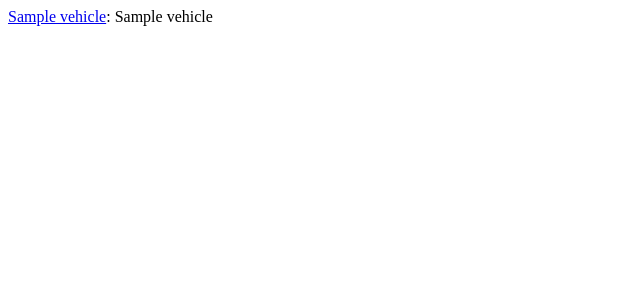
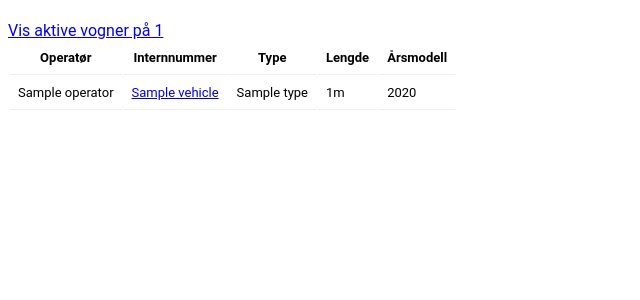
Before and after one commit to datagutten/entur-vehicles, a Django app: template vehicle_info/vehicle_log/templates/vehicle_log/line_log.htm in a window 1280 px wide. Shown: the top 300 px of the page, without its empty margins (0-640 px from the left). Run offline with Django 3.2, Linux system fonts and the light colour scheme; the template is opened without the code that fills it: most values are stand-ins (such as "Sample title", 1, 10 or a date in 2020).

Commit message:
Rewrite line log with table and css

```diff
--- a/vehicle_info/vehicle_log/templates/vehicle_log/line_log.htm
+++ b/vehicle_info/vehicle_log/templates/vehicle_log/line_log.htm
@@ -1,7 +1,31 @@
-{% extends 'vehicle_log/base.html' %}
+{% extends 'vehicle_type/base.html' %}
 
 {% block body %}
-    {% for id, vehicle in vehicles %}
-        <a href="{% url 'logs:vehicle_log' vehicle_id=id %}">{{ id }}</a>: {{ vehicle }}<br />
-    {% endfor %}
+
+    <a href="{% url 'sanntid:active-vehicles' line=line_id %}">Vis aktive vogner på {{ line_id }}</a>
+    <table>
+        <thead>
+        <tr>
+            <th>Operatør</th>
+            <th>Internnummer</th>
+            <th>Type</th>
+            <th>Lengde</th>
+            <th>Årsmodell</th>
+        </tr>
+        </thead>
+        {% for id, vehicle in vehicles %}
+            <tr>
+                <td>{{ vehicle.operator }}</td>
+                <td><a href="{% url 'logs:vehicle_log' vehicle_id=id %}"
+                       title="Vis logg for {{ vehicle.operator }} {{ id }}">{{ id }}</a></td>
+                <td>{{ vehicle.type }}</td>
+                {% if vehicle.length %}
+                    <td>{{ vehicle.length }}m</td>
+                {% else %}
+                    <td></td>
+                {% endif %}
+                <td>{{ vehicle.year }}</td>
+            </tr>
+        {% endfor %}
+    </table>
 {% endblock %}
--- /dev/null
+++ b/vehicle_info/vehicle_type/static/vehicle_type/vehicles.css
@@ -0,0 +1,36 @@
+body {
+    font-family: "Roboto", "Lucida Grande", "DejaVu Sans", "Bitstream Vera Sans", Verdana, Arial, sans-serif;
+}
+
+thead th, tbody td {
+    font-size: 13px;
+    line-height: 16px;
+    border-bottom: 1px solid #eee;
+    vertical-align: top;
+    padding: 8px;
+    font-family: "Roboto", "Lucida Grande", Verdana, Arial, sans-serif;
+}
+
+thead th {
+    background-color: #FFFFFF;
+}
+
+tr:nth-child(even) {
+    background: #f9f9f9
+}
+
+tr:nth-child(odd) {
+    background: #FFF
+}
+
+h2 {
+    margin-top: 2em;
+}
+
+h3 {
+    margin-top: 2em;
+}
+
+.error {
+    color: red;
+}
--- /dev/null
+++ b/vehicle_info/vehicle_type/templates/vehicle_type/base.html
@@ -0,0 +1,16 @@
+{% load static %}
+<!DOCTYPE html>
+<html lang="no">
+<head>
+    <link rel="stylesheet" href="{% static 'vehicle_type/vehicles.css' %}" type="text/css">
+    <meta charset="UTF-8">
+    <title>{{ title|default:"Vogninformasjon" }}</title>
+    {% block head %}
+    {% endblock %}
+</head>
+<body>
+<h1>{{ title|default:"" }}</h1>
+{% block body %}
+{% endblock %}
+</body>
+</html>
```
Also changed, not shown: vehicle_info/vehicle_log/views.py (+9 -1 lines).
